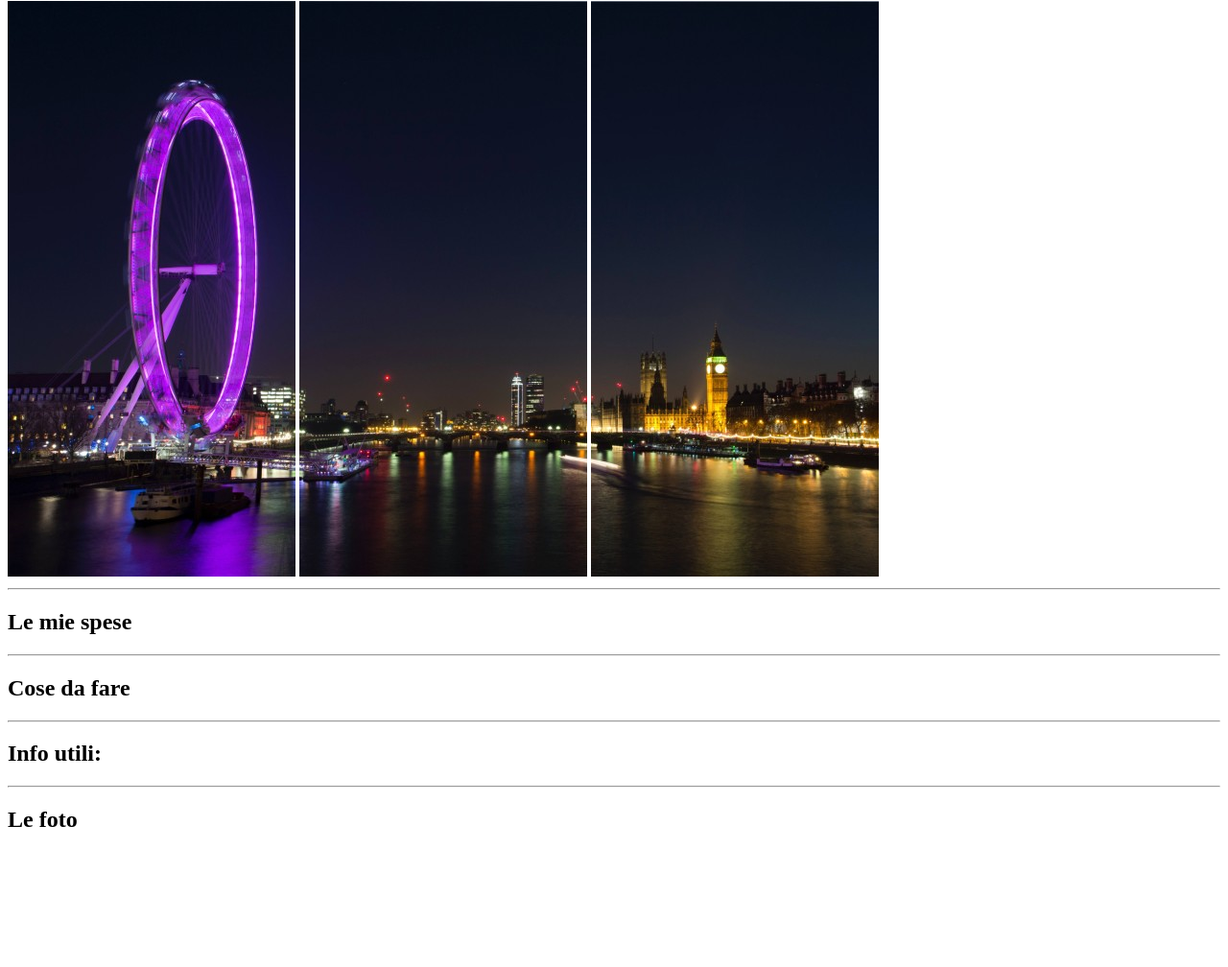
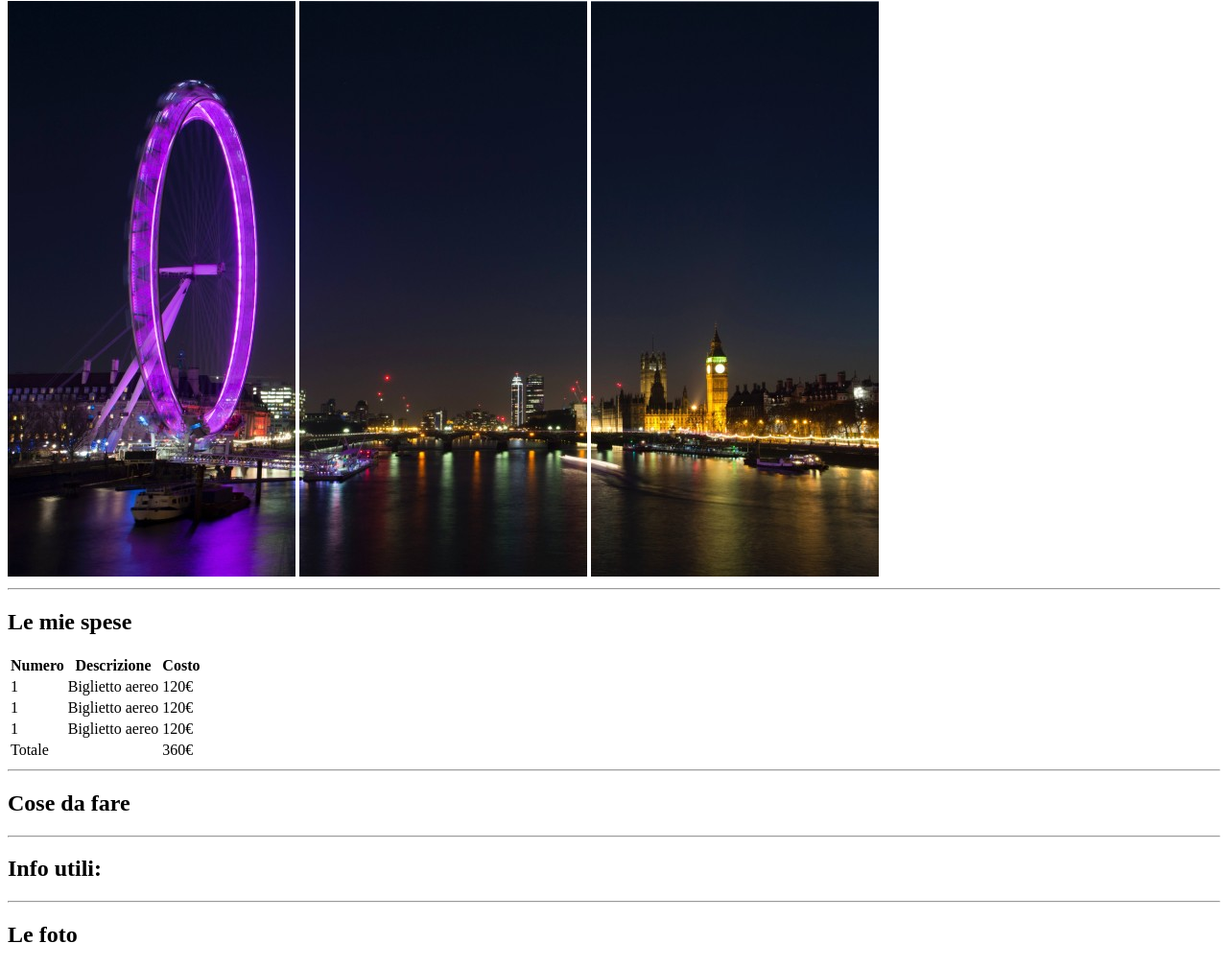
Before and after one commit to tommasotacconi/html-london-trip, a plain HTML site: page index.html in a window 1280 px wide. Shown: the part 79-1087 px from the top of the page at 96% size. Before the commit the page ends 967 px from the top, so only its background shows below. Drawn offline with Linux system fonts and the light colour scheme.

Commit message:
Added table to spese

```diff
--- a/index.html
+++ b/index.html
@@ -27,6 +27,38 @@
         <main>
             <!-- argomento spese -->
             <h2>Le mie spese</h2>
+
+            <table>
+                <thead>
+                    <tr>
+                    <th>Numero</th>
+                    <th>Descrizione</th>
+                    <th>Costo</th>
+                    </tr>
+                </thead>
+                <tbody>
+                    <tr>
+                        <td>1</td>
+                        <td>Biglietto aereo</td>
+                        <td>120&euro;</td>
+                    </tr>
+                    <tr>
+                        <td>1</td>
+                        <td>Biglietto aereo</td>
+                        <td>120&euro;</td>
+                    </tr>
+                    <tr>
+                        <td>1</td>
+                        <td>Biglietto aereo</td>
+                        <td>120&euro;</td>
+                    </tr>
+                    <tr>
+                        <td colspan="2">Totale</td>
+                        <td>360&euro;</td>
+                    </tr>
+                </tbody>
+
+            </table>
             <!-- contenuto-->
             <hr>
 
```
